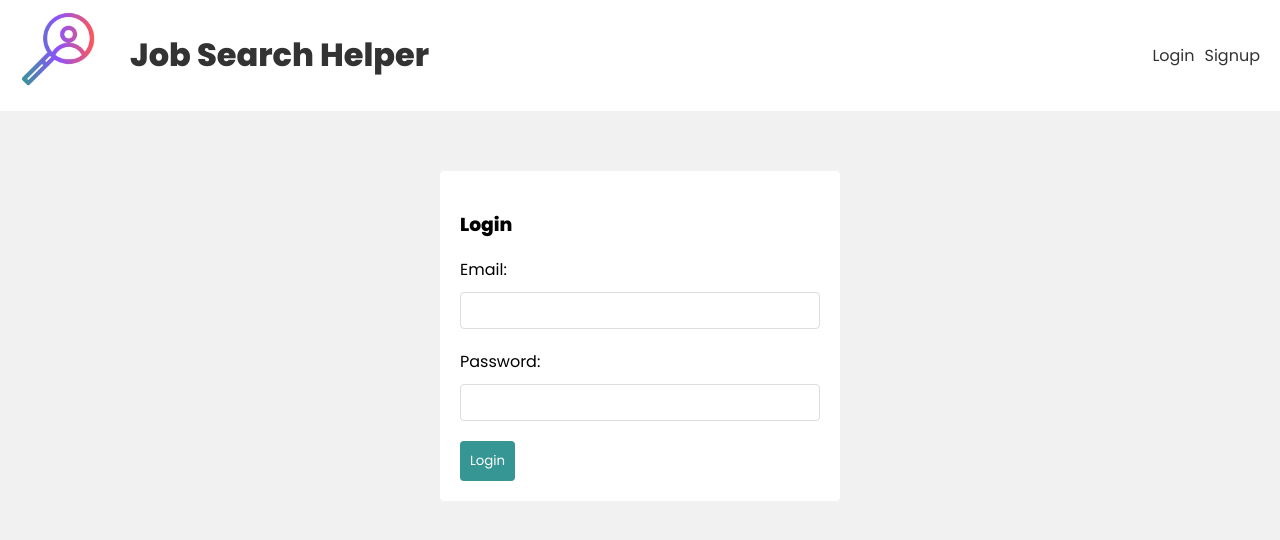
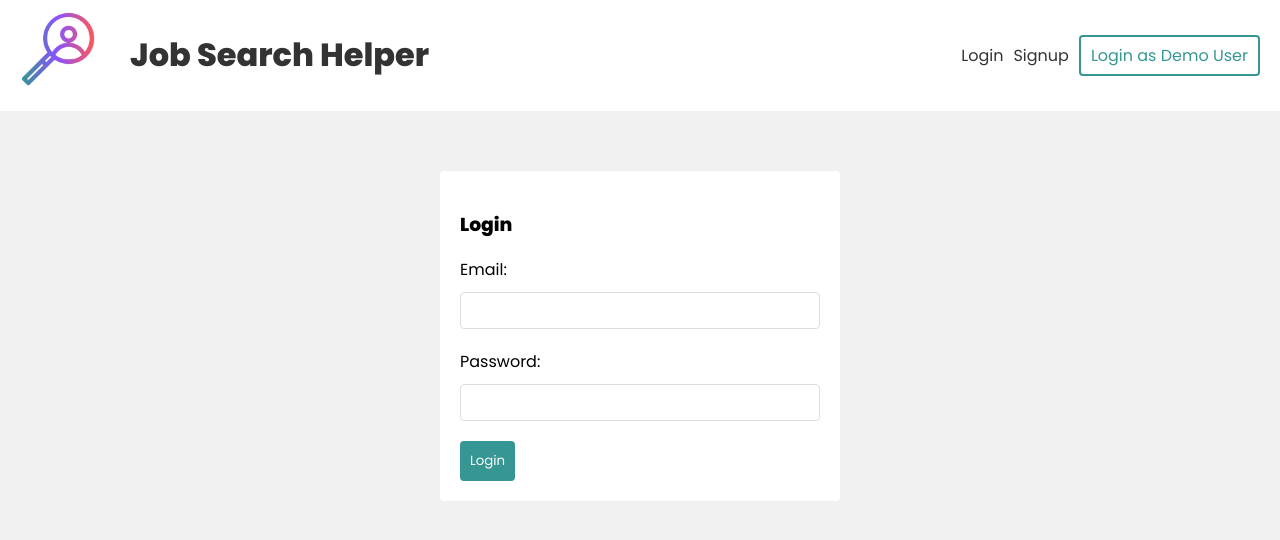
Before and after one commit to TeisJayaswal/job-search-helper, a React (Create React App) app in the folder client/: page /login in a window 1280 px wide. Shown: the top 540 px of the page. Built offline with nearby package versions, Linux system fonts and the light colour scheme.

Commit message:
Add option to login as demo user

```diff
--- a/client/src/components/Navbar.js
+++ b/client/src/components/Navbar.js
@@ -1,14 +1,22 @@
 import { Link } from "react-router-dom"
+import { useLogin } from "../hooks/useLogin"
 import { useLogout } from "../hooks/useLogout"
 import { useAuthContext } from "../hooks/useAuthContext"
 const Logo = require("../images/job-search-logo.png")
 
+
 const Navbar = () => {
   const { logout } = useLogout( )
   const { user } = useAuthContext()
+  const { login } = useLogin()
 
   const handleClick = () => {
     logout()
+  }
+
+  const handleLoginDemo = async (e) => {
+    e.preventDefault()
+    await login("sampleuser123@gmail.com", "sampleuser")
   }
 
   return (
@@ -31,6 +39,7 @@ const Navbar = () => {
             <div>
             <Link to="/login">Login</Link>
             <Link to="/signup">Signup</Link>
+            <button onClick={handleLoginDemo}>Login as Demo User</button>
           </div>
           )}
 
```
Also changed, not shown: client/src/pages/Home.js (+0 -37 lines).
